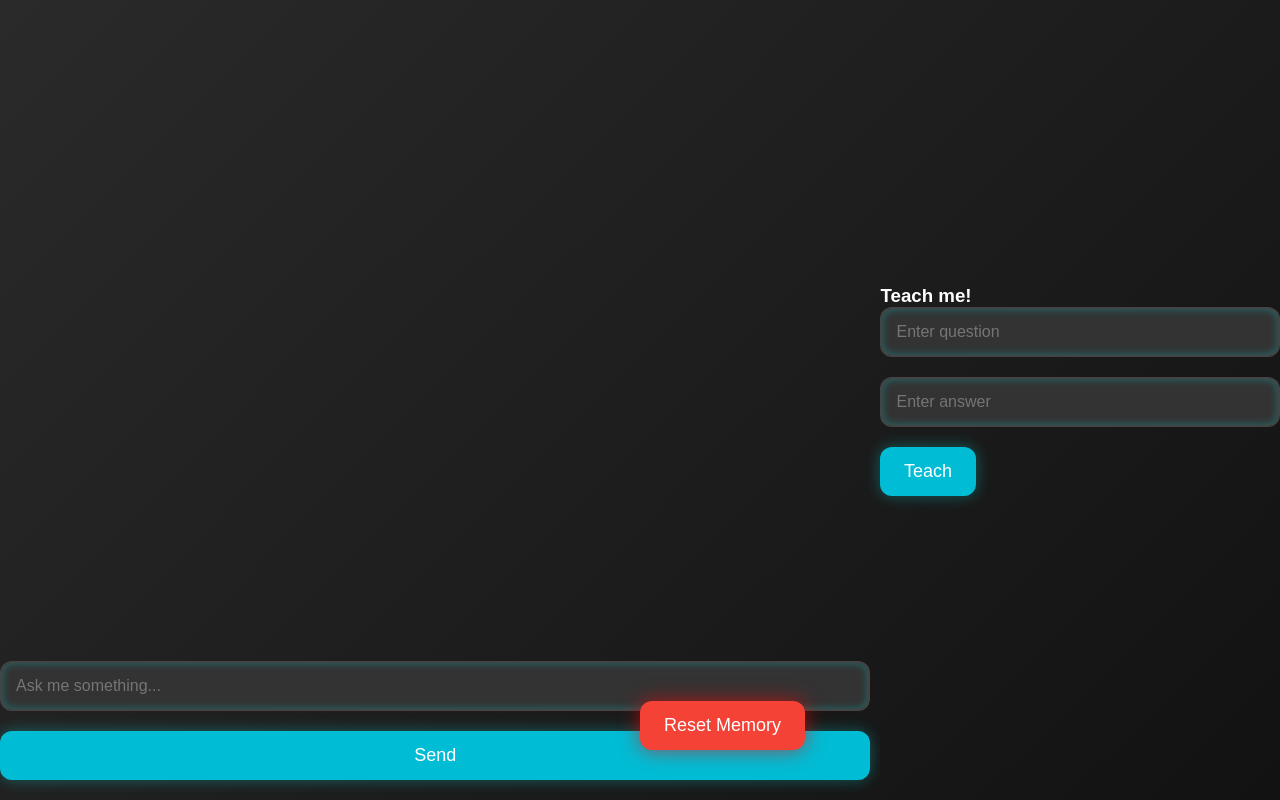
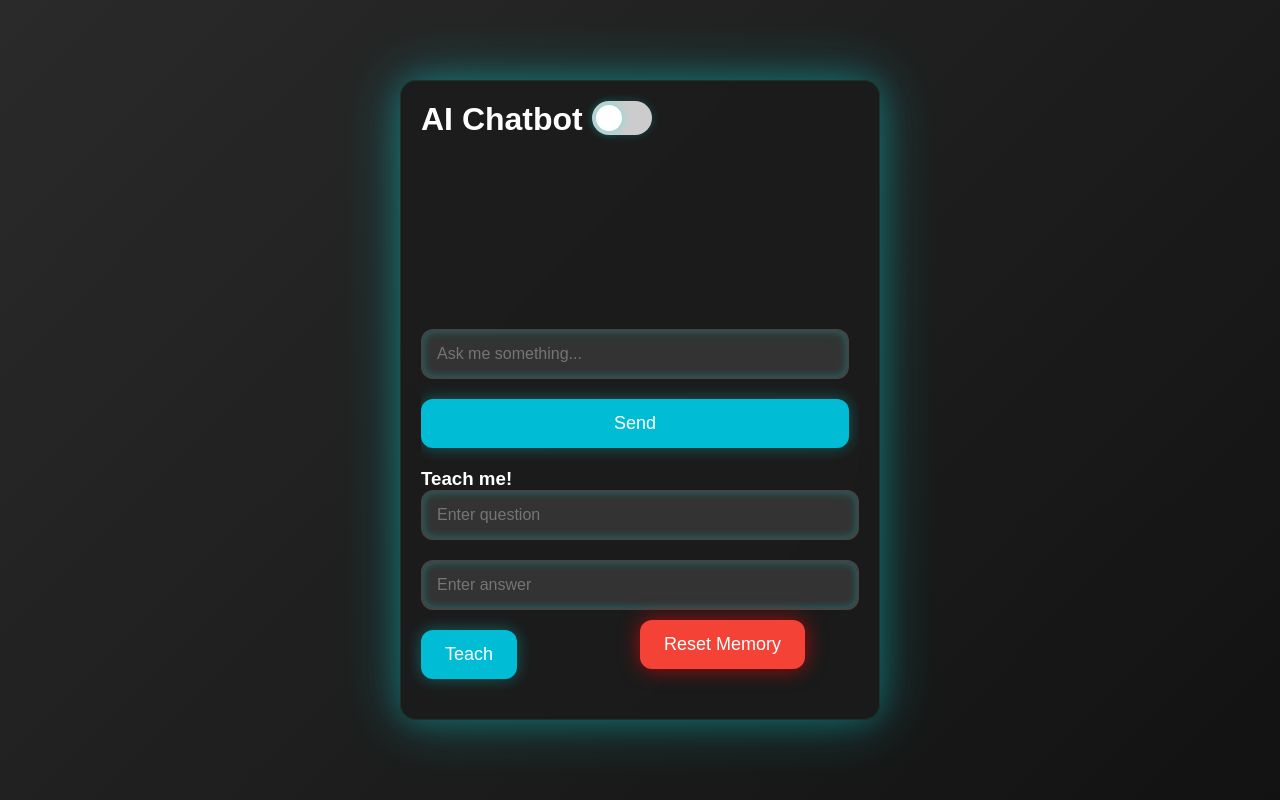
Before and after one commit to HlnefzgerSchoolAct/AI-ChatBot, a plain HTML site: page index.html in a window 1280 px wide. Drawn offline with Linux system fonts and the light colour scheme.

Commit message:
Update index.html

```diff
--- a/index.html
+++ b/index.html
@@ -6,9 +6,16 @@
     <title>AI Chatbot</title>
 
     <link rel="stylesheet" href="style.css">
-
 </head>
 <body>
+    <div id="chat-container">
+        <div id="header">
+            <h1>AI Chatbot <label class="switch">
+                <input type="checkbox" id="theme-switch">
+                <span class="slider round"></span>
+            </label></h1>
+        </div>
+
         <div id="chat-window">
             <div id="chat-messages"></div>
             <input id="user-input" type="text" placeholder="Ask me something...">
@@ -23,7 +30,9 @@
         </div>
 
         <div>
+
             <button id="reset-memory-btn">Reset Memory</button>
+        </div>
     </div>
 
     <script src="app.js"></script>
```
Lines whose indentation alone changed are shown as unchanged.
